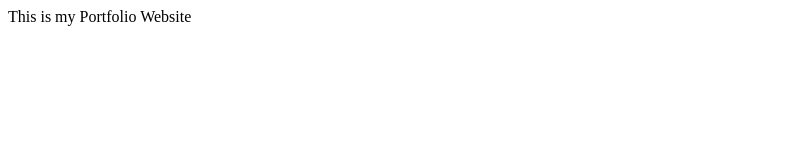
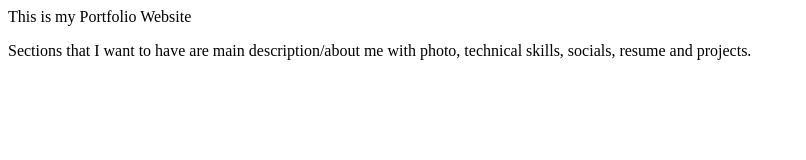
Before and after one commit to LogynG/LogynG.github.io, a plain HTML site: page index.html in a window 1280 px wide. Shown: the whole page, without its empty margins (0-806 px from the left). Drawn offline with Linux system fonts and the light colour scheme.

Commit message:
Update index.html

```diff
--- a/index.html
+++ b/index.html
@@ -1 +1,2 @@
 <p>This is my Portfolio Website</p>
+<p>Sections that I want to have are main description/about me with photo, technical skills, socials, resume and projects.</p>
```
